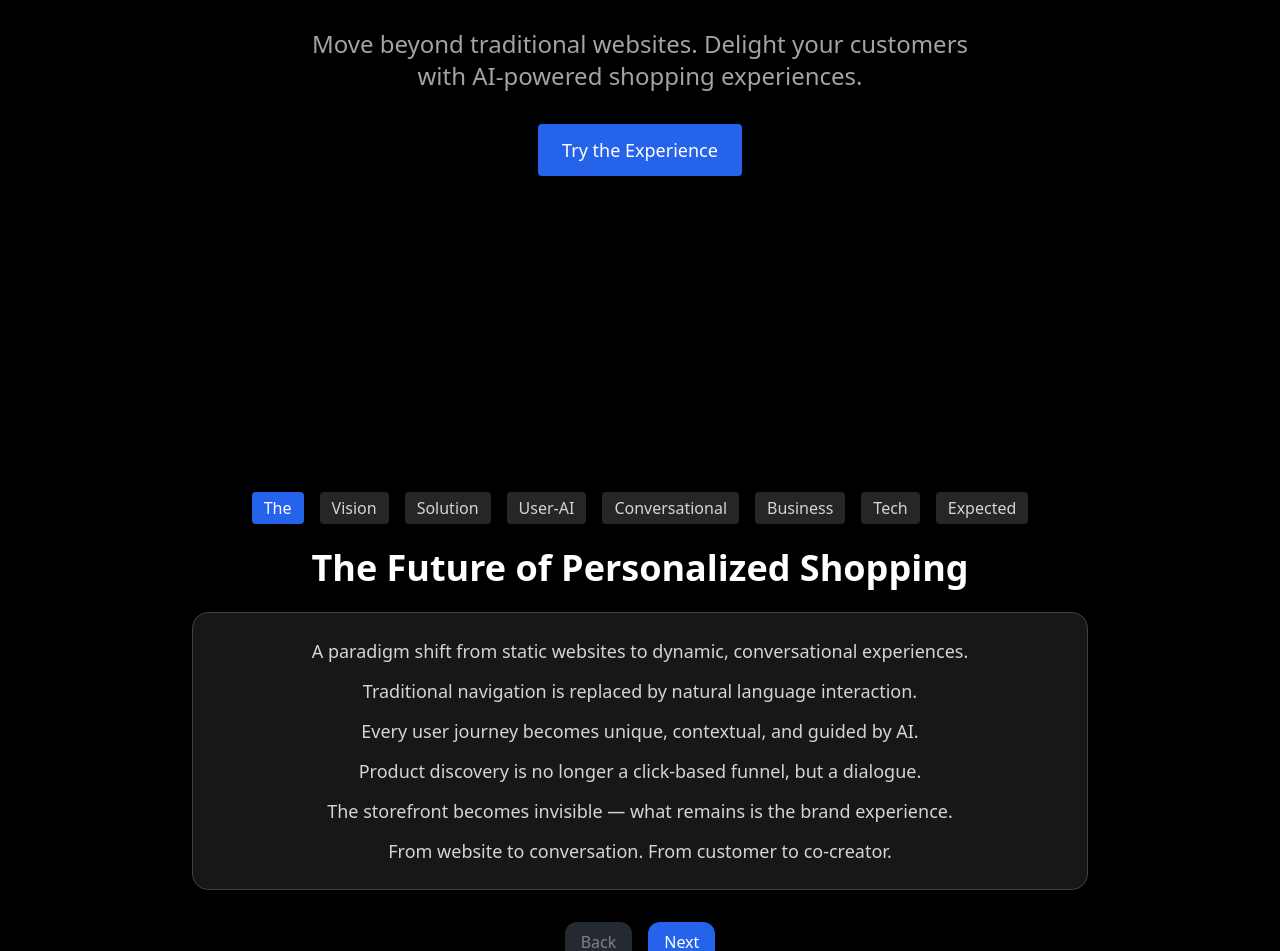
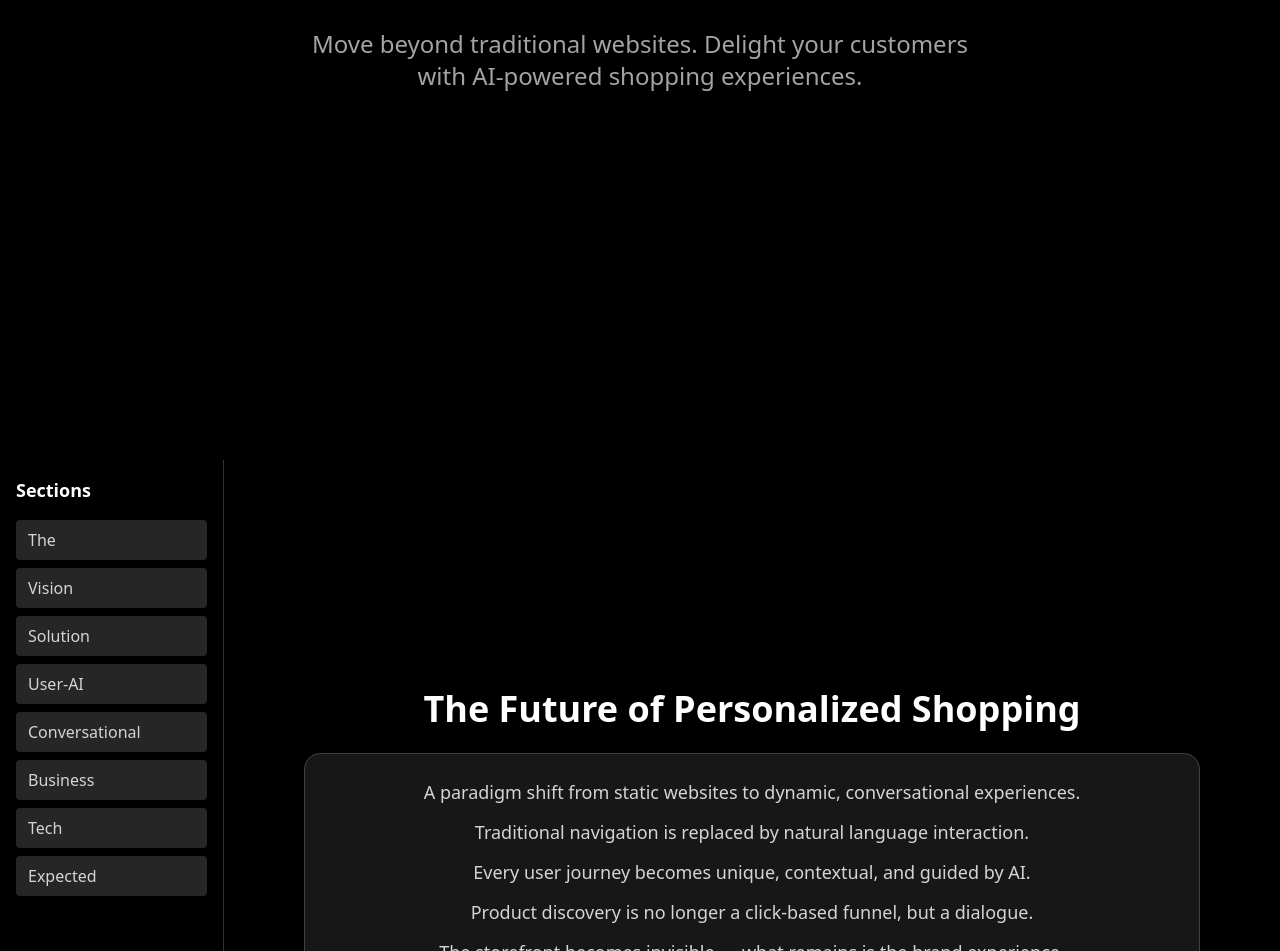
Before and after one commit to Glam-Digital-Lab/ai-head-pitch, a Next.js app: page / in a window 1280 px wide. Shown: the part 401-1352 px from the top of the page. Built offline with nearby package versions, Linux system fonts and the light colour scheme.

Commit message:
third commit

```diff
--- a/app/layout.tsx
+++ b/app/layout.tsx
@@ -14,8 +14,6 @@ export default function RootLayout({ children }: { children: ReactNode }) {
         <header className="sticky top-0 z-50 bg-black bg-opacity-80 backdrop-blur border-b border-neutral-800 px-6 py-4 flex justify-between items-center">
           <h1 className="text-xl font-bold">GDL AI Conversational Ecommerce</h1>
           <nav className="space-x-4">
-            <a href="#" className="hover:text-blue-500 transition">Home</a>
-            <a href="#" className="hover:text-blue-500 transition">About</a>
             <a href="#" className="hover:text-blue-500 transition">Contact</a>
           </nav>
         </header>
@@ -27,17 +25,18 @@ export default function RootLayout({ children }: { children: ReactNode }) {
           <p className="text-lg md:text-2xl text-neutral-400 max-w-2xl mb-8">
             Move beyond traditional websites. Delight your customers with AI-powered shopping experiences.
           </p>
+
           <a
-            href="#"
-            className="text-lg px-6 py-3 bg-blue-600 hover:bg-blue-700 transition rounded"
-          >
-            Try the Experience
-          </a>
+  href="#presentation"
+  className="text-lg px-6 py-3 bg-white text-black rounded opacity-0 animate-fade-in-up animation-delay-1000"
+>
+  Explore the Demo Presentation
+</a>
         </section>
 
-        <main className="min-h-screen overflow-x-hidden">
+        <section className="min-h-screen overflow-x-hidden">
           {children}
-        </main>
+        </section>
 
         <footer className="border-t border-neutral-800 px-6 py-4 text-sm text-center text-neutral-500">
           &copy; {new Date().getFullYear()} GDL AI Conversational Ecommerce
--- a/components/FashionAiExperience.tsx
+++ b/components/FashionAiExperience.tsx
@@ -1,5 +1,4 @@
-import React, { useState } from 'react';
-import { Button } from './ui/button';
+import React, { useRef } from 'react';
 import { Card, CardContent } from './ui/card';
 
 const sections = [
@@ -101,34 +100,43 @@ const sections = [
 ];
 
 export default function FashionAiExperience() {
-  const visibleSections = sections.filter(section => section.include === true);
-  const [index, setIndex] = useState(0);
+  const visibleSections = sections.filter(section => section.include);
+  const sectionRefs = useRef<(HTMLElement | null)[]>([]);
+
+  const scrollToSection = (index: number) => {
+    sectionRefs.current[index]?.scrollIntoView({ behavior: 'smooth' });
+  };
 
   return (
-    <div className="min-h-screen bg-black text-white px-4 py-8 sm:px-8 flex flex-col items-center">
-      <nav className="w-full flex flex-wrap justify-center gap-4 mb-6">
+    <div id='presentation' className="flex h-screen overflow-hidden">
+      <aside className="w-56 border-r border-white/20 bg-black p-4 flex-shrink-0">
+        <h2 className="text-lg font-bold mb-4">Sections</h2>
+        <nav className="space-y-2">
           {visibleSections.map((section, i) => (
             <button
               key={section.title}
-            onClick={() => setIndex(i)}
-            className={`px-3 py-1 rounded text-sm md:text-base transition ${
-              index === i
-                ? 'bg-blue-600 text-white'
-                : 'bg-neutral-800 text-gray-300 hover:bg-neutral-700'
-            }`}
+              onClick={() => scrollToSection(i)}
+              className={`block w-full text-left px-3 py-2 rounded transition text-sm md:text-base bg-neutral-800 text-gray-300 hover:bg-neutral-700`}
             >
               {section.title.split(' ')[0]}
             </button>
           ))}
         </nav>
+      </aside>
 
-      <div className="w-full max-w-4xl text-center animate-fade-in">
+      <section className="snap-y snap-mandatory h-screen overflow-y-scroll scroll-smooth bg-black text-white flex-1 px-6 py-8">
+        {visibleSections.map((section, i) => (
+          <div
+            ref={(el) => { sectionRefs.current[i] = el; }}
+            key={section.title}
+            className="w-full max-w-4xl mx-auto text-center animate-fade-in snap-start flex flex-col justify-center h-screen"
+          >
             <h1 className="text-3xl md:text-4xl font-bold mb-6">
-          {visibleSections[index].title}
+              {section.title}
             </h1>
             <Card className="bg-neutral-900 border border-neutral-700">
               <CardContent className="p-6 space-y-3">
-            {visibleSections[index].content.map((line, i) => (
+                {section.content.map((line, i) => (
                   <p key={i} className="text-base md:text-lg text-neutral-300">
                     {line}
                   </p>
@@ -136,24 +144,8 @@ export default function FashionAiExperience() {
               </CardContent>
             </Card>
           </div>
-
-      <div className="flex gap-4 mt-8">
-        <Button
-          variant="secondary"
-          onClick={() => setIndex((i) => Math.max(i - 1, 0))}
-          disabled={index === 0}
-        >
-          Back
-        </Button>
-        <Button
-          onClick={() =>
-            setIndex((i) => Math.min(i + 1, visibleSections.length - 1))
-          }
-          disabled={index === visibleSections.length - 1}
-        >
-          Next
-        </Button>
-      </div>
+        ))}
+      </section>
     </div>
   );
 }
--- a/tailwind.config.ts
+++ b/tailwind.config.ts
@@ -1,9 +1,21 @@
 import type { Config } from 'tailwindcss';
+
 const config: Config = {
   content: ['./app/**/*.{ts,tsx}', './components/**/*.{ts,tsx}'],
   theme: {
-    extend: {},
+    extend: {
+      animation: {
+        'fade-in-up': 'fadeInUp 1s ease-out forwards',
+      },
+      keyframes: {
+        fadeInUp: {
+          '0%': { opacity: '0', transform: 'translateY(10px)' },
+          '100%': { opacity: '1', transform: 'translateY(0)' },
+        },
+      },
+    },
   },
   plugins: [],
 };
+
 export default config;
```
Lines whose indentation alone changed are shown as unchanged.
